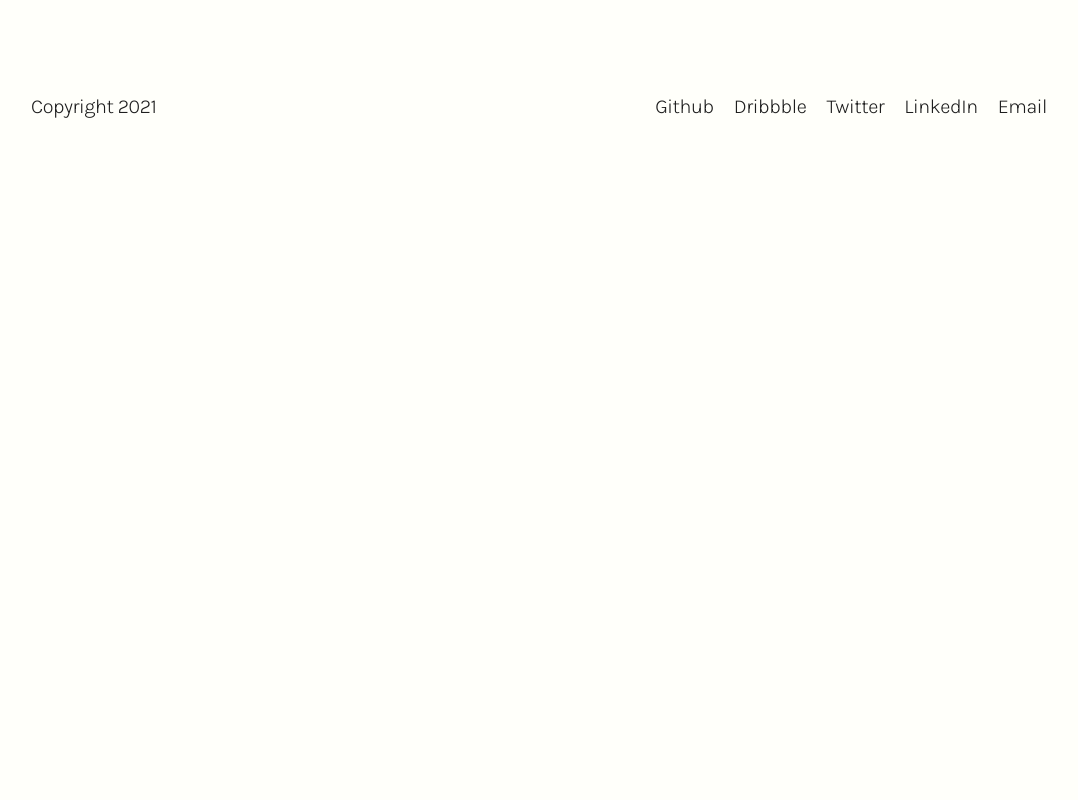
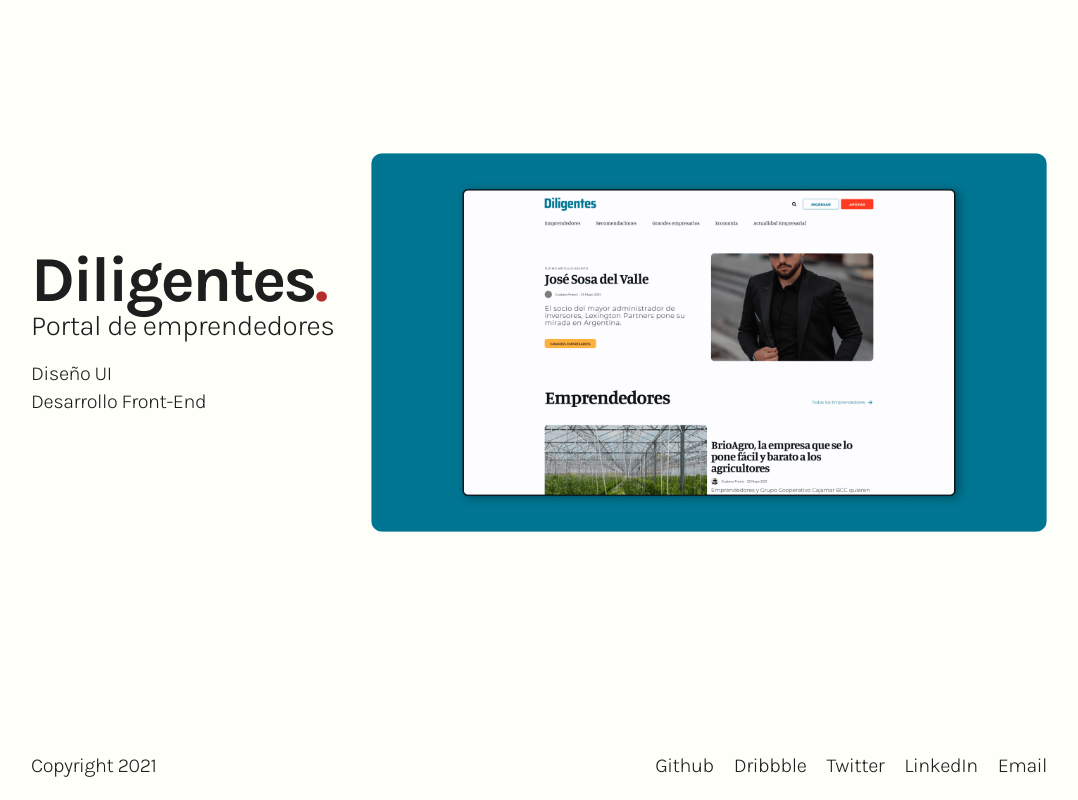
Before and after one commit to alotama/alotama-portfolio, a Next.js app: page /proyectos/contrastes in a window 1280 px wide. Shown: the part 1563-2363 px from the top of the page, without its empty margins (101-1179 px from the left). Before the commit the page ends 1704 px from the top, so only its background shows below. Built offline with nearby package versions, Linux system fonts and the light colour scheme.

Commit message:
caseStudy detail

```diff
--- a/content/projects/contrastes.md
+++ b/content/projects/contrastes.md
@@ -6,6 +6,7 @@
 coverImage: '/projects/contrastes/portada.png'
 slug: 'contrastes'
 date: '2020-03-16T05:35:07.322Z'
+next: 'diligentes'
 ---
 
 asdasdasdasdasdasdasdasd
--- a/content/projects/diligentes.md
+++ b/content/projects/diligentes.md
@@ -6,6 +6,7 @@
 coverImage: '/projects/diligentes/portada.png'
 slug: 'diligentes'
 date: '2020-03-16T05:35:07.322Z'
+next: 'feriadosnacionales'
 ---
 
 asdasdasdasdasdasdasdasd
--- a/lib/api.js
+++ b/lib/api.js
@@ -80,3 +80,16 @@
   .sort((article1, article2) => (article1.date > article2.date ? -1 : 1))
   return project
 }
+
+export function getRandomProject(fields = []) {
+  const articlesSlugs = getProjecSlugs()
+
+  articlesSlugs.filter(item => console.log('item ->', item))
+
+  const project = articlesSlugs
+  .map((articlesSlugs) => getProjectBySlug(articlesSlugs, fields))
+
+  const nextProject = project[Math.floor(Math.random() * project.length)]
+
+  return nextProject
+}
--- a/next.config.js
+++ b/next.config.js
@@ -4,4 +4,14 @@
   sassOptions: {
     includePaths: [path.join(__dirname, 'styles')],
   },
+  webpack: (config, { isServer }) => {
+    // Fixes npm packages that depend on `fs` module
+    if (!isServer) {
+      config.node = {
+        fs: 'empty'
+      }
+    }
+
+    return config
+  }
 }
--- a/pages/proyectos/[slug]/index.js
+++ b/pages/proyectos/[slug]/index.js
@@ -1,8 +1,9 @@
 import Image from 'next/image'
 import React from 'react'
-import { getProjectBySlug, getAllProject } from '../../../lib/api'
+import { getProjectBySlug, getRandomProject, getAllProject } from '../../../lib/api'
 import { LayoutProject as Layout } from '../../../components/layout'
 import styles from '../../../styles/pages/caseStudy.module.scss'
+import ProjectCluster from '../../../components/projectCluster'
 import ReactMarkdown from "react-markdown"
 
 const components = {
@@ -20,7 +21,7 @@
   },
 }
 
-const ProjectPage = ({ title, tagline, description, content, services, developedAt, coverImage }) => {
+const ProjectPage = ({ title, tagline, description, content, slug, services, developedAt, coverImage, next }) => {
   return (
     <Layout>
       <section className={styles.caseStudy}>
@@ -71,12 +72,32 @@
           components={components}
         />
       </section>
+      <section className={styles.caseStudy_final}>
+        <ProjectCluster
+          title={next.title}
+          subtitle={next.tagline}
+          slug={next.slug}
+          imageSrc={next.coverImage}
+          workType={next.services}
+        />
+      </section>
     </Layout>
   )
 }
 
 export async function getStaticProps({ params }) {
   const project = getProjectBySlug(params.slug, [
+    'title',
+    'tagline',
+    'services',
+    'description',
+    'slug',
+    'content',
+    'coverImage',
+    'next'
+  ])
+
+  const nextProject = getProjectBySlug(project.next, [
     'title',
     'tagline',
     'services',
@@ -93,7 +114,9 @@
       services: project.services,
       description: project.description,
       coverImage: project.coverImage,
-      content: project.content
+      content: project.content,
+      slug: project.slug,
+      next: nextProject
     },
   }
 }
--- a/pages/proyectos/index.js
+++ b/pages/proyectos/index.js
@@ -1,6 +1,6 @@
 import React, { useState } from 'react'
 import Layout from '../../components/layout'
-import Button from '../../components/button'
+import Button from '../../components/buttonLink'
 import ProjectCluster from '../../components/projectCluster'
 import styles from '../../styles/pages/project.module.scss'
 import Image from 'next/image'
@@ -20,7 +20,7 @@
               {categorySelected ? 'Diseño UI' : 'Desarrollo Front-End'}
             </h2>
           </div>
-          <Button>Ver todos</Button>
+          <Button href={'#projects'}>Ver todos</Button>
         </article>
         <figure className={styles.heroProject_figure}>
           {categorySelected ? (
@@ -40,7 +40,7 @@
           )}
         </figure>
       </section>
-      <section className={styles.projectContainer}>
+      <section className={styles.projectContainer} id={'projects'}>
         {allProjects && allProjects.map((project, index) => (
           <ProjectCluster
             compact
--- a/pages/sobre-mi/index.js
+++ b/pages/sobre-mi/index.js
@@ -57,6 +57,7 @@
           subtitle={'Connecting the dots'}
           imageSrc={'/projects/redlines/portada.png'}
           workType={['Diseño UI', 'Desarrollo Front-End']}
+          slug={'redlines'}
         />
       </section>
     </Layout>
--- a/styles/pages/caseStudy.module.scss
+++ b/styles/pages/caseStudy.module.scss
@@ -54,3 +54,8 @@
   height: 100vh;
   object-fit: fill;
 }
+
+.caseStudy_final {
+  @include master-container;
+  margin-top: 10rem;
+}
```
Also changed, not shown: content/projects/feriadosnacionales.md (renamed from content/projects/feriados.md, +1 -0 lines), content/projects/redlines.md (+1 -0 lines), styles/pages/project.module.scss (line endings or trailing spaces).
